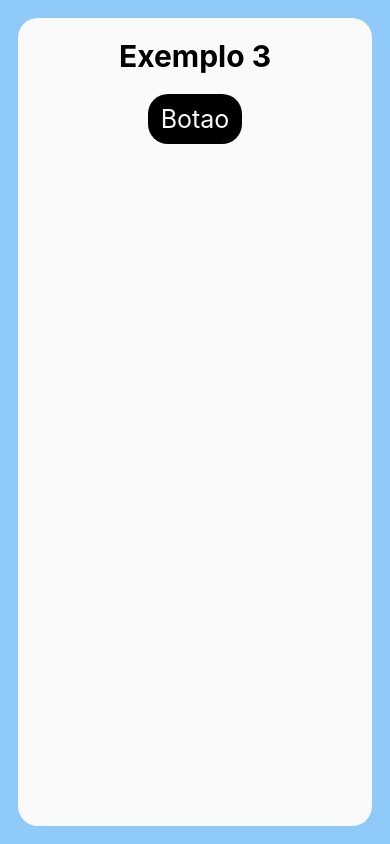
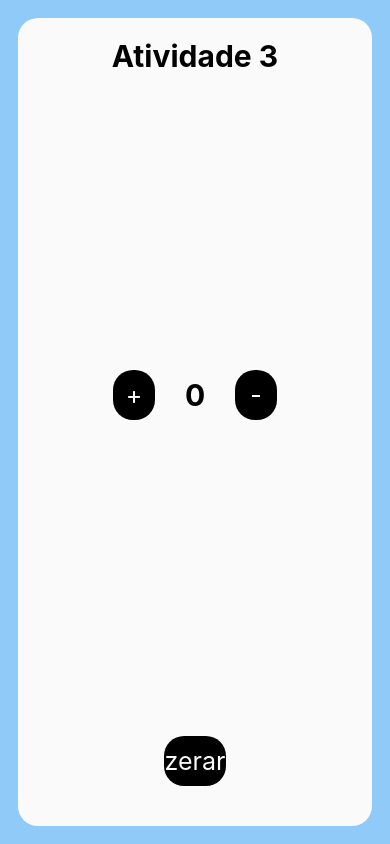
Before and after one commit to VinnySumo/aula-react, a React Native app: screen / in a window 390 px wide. Built offline with nearby package versions, Linux system fonts and the light colour scheme.

Commit message:
atividade3

```diff
--- a/App.js
+++ b/App.js
@@ -3,7 +3,8 @@ import { StyleSheet, Text, View } from 'react-native';
 //import Mensagem from './src/ex_2'; exemplo2
 
   //import Atividade1 from './src/1'; //atividade 1
-  import Atividade3 from './src/3'; //atividade 3
+ // import Exemplo3 from './src/ex_3'; //exemplo 3
+    import Atividade3 from './src/3';
 
 export default function App() {
   return (
--- a/src/3/index.js
+++ b/src/3/index.js
@@ -1,19 +1,47 @@
 import { View, Text, TouchableOpacity, Alert } from 'react-native';
+import { useState } from 'react';
 
 import styles from './styles';
 
 export default function atividade3 () {
 
-    function mensagem() {
-        alert('Parabens');
+    const [numero, setNumero] = useState(0);
+
+    function diminuir() {
+        setNumero(numero - 1);
     }
+    function aumentar() {
+        setNumero(numero + 1);
+    }
+    function zerar() {
+        setNumero(0);
+    }
+
+
 
     return(
         <View style={styles.container}>
-            <Text style={styles.titulo}>Exemplo 3</Text>
-                <TouchableOpacity style={styles.botao} onPress={mensagem}>
-                    <Text style={styles.txtbotao}>Botao</Text>
+
+
+            <Text style={styles.titulo}>Atividade 3</Text>
+
+            <View style={styles.container1}>
+                <TouchableOpacity style={styles.botao} onPress={() =>  aumentar()}>
+                    <Text style={styles.txtbotao}>+</Text>
                 </TouchableOpacity>
+
+                <Text style={styles.titulo}>{numero}</Text>
+                <TouchableOpacity style={styles.botao} onPress={() => diminuir()}>
+                    <Text style={styles.txtbotao}>-</Text>
+                </TouchableOpacity>
+                </View>
+
+
+                <TouchableOpacity style={styles.botao} onPress={() => zerar()}>
+                    <Text style={styles.txtbotao}>zerar</Text>
+                </TouchableOpacity>
+
+
         </View>
     );
 }
--- a/src/3/styles.js
+++ b/src/3/styles.js
@@ -1,4 +1,5 @@
 import { StyleSheet } from 'react-native';
+import { inline } from 'react-native-web/dist/cjs/exports/StyleSheet/compiler';
 
 const styles = StyleSheet.create({
     container: {
@@ -7,8 +8,36 @@ const styles = StyleSheet.create({
         width: '100%',
         borderRadius: 20,
         alignItems: 'center',
+        justifyContent: 'space-around',
         padding: 20,
+
     },
+
+    container1: {
+        flex: 1,
+        backgroundColor: '#fafafa',
+        width: '100%',
+        borderRadius: 20,
+        alignItems: 'center',
+        justifyContent: 'space-around',
+        padding: 50,
+        flexDirection: 'row'
+
+    },
+
+    container2: {
+        flex: 1,
+        backgroundColor: '#fafafa',
+        width: '100%',
+        borderRadius: 20,
+        alignItems: 'center',
+        //justifyContent: 'space-around',
+        padding: 20,
+       position: 'absolute',
+
+    },
+
+
 
     titulo: {
         fontSize: 30,
@@ -16,18 +45,20 @@ const styles = StyleSheet.create({
     },
 
     botao: {
-        width: '30%',
+        width: '20%',
         padding: 10,
         margin: 20,
         backgroundColor: 'black',
         alignItems: 'center',
-        justifyContent:'center',
+        justifyContent: 'center',
         borderRadius: 20,
+
     },
 
     txtbotao: {
         fontSize: 25,
         color: '#fafafa',
+
     },
 
 });
```
Also changed, not shown: src/ex_3/index.js (added, +34 -0 lines), src/ex_3/styles.js (added, +35 -0 lines).
